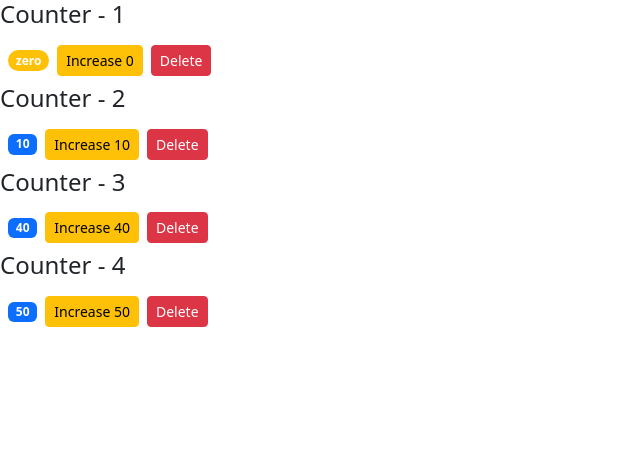
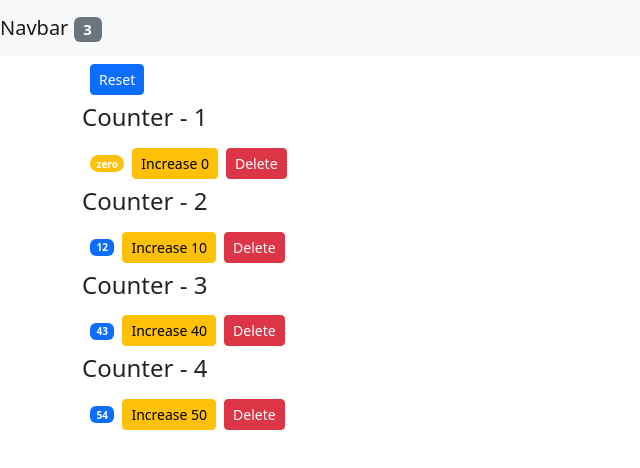
Before and after one commit to Beki-D/react-movie-mosh, a React (Create React App) app: page / in a window 1280 px wide. Shown: the top 468 px of the page, without its empty margins (0-640 px from the left). Built offline with nearby package versions, Linux system fonts and the light colour scheme.

Commit message:
Destructuring is kinda cool!

```diff
--- a/public/index.html
+++ b/public/index.html
@@ -2,15 +2,12 @@
 <html lang="en">
   <head>
     <meta charset="utf-8" />
-    <link rel="icon" href="%PUBLIC_URL%/favicon.ico" />
     <meta name="viewport" content="width=device-width, initial-scale=1" />
     <meta name="theme-color" content="#000000" />
     <meta
       name="description"
       content="Web site created using create-react-app"
     />
-    <link rel="apple-touch-icon" href="%PUBLIC_URL%/logo192.png" />
-    <link rel="manifest" href="%PUBLIC_URL%/manifest.json" />
     <title>React App</title>
   </head>
   <body>
--- a/src/App.js
+++ b/src/App.js
@@ -1,25 +1,56 @@
-import logo from './logo.svg';
+import React, { Component } from 'react';
+import NavBar from './components/navbar';
 import './App.css';
+import Counters from "./components/counters"
 
-function App() {
-  return (
-    <div className="App">
-      <header className="App-header">
-        <img src={logo} className="App-logo" alt="logo" />
-        <p>
-          Edit <code>src/App.js</code> and save to reload.
-        </p>
-        <a
-          className="App-link"
-          href="https://reactjs.org"
-          target="_blank"
-          rel="noopener noreferrer"
-        >
-          Learn React
-        </a>
-      </header>
-    </div>
-  );
+class App extends Component {
+  state = {
+    counters: [
+        {id: 1, value: 0},
+        {id: 2, value: 10},
+        {id: 3, value: 40},
+        {id: 4, value: 50},
+    ]
+  };
+
+  handleIncrement = counter => {
+      const counters = [...this.state.counters];
+      const index = counters.indexOf(counter);
+
+      counters[index] = {...counter};
+      counters[index].value++;
+      // console.log(this.state.counters[index]);
+      this.setState({counters});
+  };
+
+  handleReset = () => {
+      const counters = this.state.counters.map(c => {
+          c.value = 0;
+          return c;
+      });
+      this.setState({ counters });
+  };
+
+  handleDelete = counterID => {
+      const counters = this.state.counters.filter(c => c.id !== counterID);
+      this.setState({counters});
+  }
+
+  render() {
+    return (
+      <>
+        <NavBar totalCounters={this.state.counters.filter( c => c.value > 0).length}/>
+        <main className='container'>
+          <Counters
+            counters={this.state.counters}
+            onReset={this.handleReset}
+            onIncrement={this.handleIncrement}
+            onDelete={this.handleDelete}
+          />
+        </main>
+      </>
+    );
+  }
 }
 
 export default App;
--- a/src/components/counter.jsx
+++ b/src/components/counter.jsx
@@ -1,24 +1,17 @@
 import React, { Component } from 'react'
 
 class Counter extends Component {
-    state = {
-        value: this.props.counter.value
-    };
-
-    handleIncrement = () => {
-        this.setState({ value: this.state.value + 1});
-    };
-
     render() {
         return (
             <>
                 {this.props.children}
+
                 <span style={this.styles} className={ this.getBadgeClasses() }>
                     {this.formatCount()}
                 </span>
 
-                <button onClick={() => this.handleIncrement(this.state.value)} className="btn btn-warning btn-sm">
-                    Increase {this.state.value}
+                <button onClick={() => this.props.onIncrement(this.props.counter)} className="btn btn-warning btn-sm">
+                    Increase {this.props.counter.value}
                 </button>
 
                 <button onClick={() => this.props.onDelete(this.props.counter.id)} className="btn btn-danger btn-sm m-2">
@@ -28,17 +21,22 @@
         );
     }
 
+    styles = {
+        fontSize: 10,
+        fontWeight: "bold"
+    };
+
     getBadgeClasses() {
         let classes = "badge m-2 bg-";
-        classes += (this.state.value === 0) ? "warning rounded-pill" : "primary";
+        classes += (this.props.counter.value === 0) ? "warning rounded-pill" : "primary";
         return classes;
     }
 
     formatCount() {
-        const { value: count } = this.state;
+        const {value, id} = this.props.counter;
         //const zero = <h1>Nothing to display</h1>
 
-        return count === 0 ? 'zero' : this.state.value;
+        return value === 0 ? 'zero' : value + id;
     }
 }
 
--- a/src/components/counters.jsx
+++ b/src/components/counters.jsx
@@ -2,27 +2,20 @@
 import Counter from './counter';
 
 class Counters extends Component {
-    state = {
-        counters: [
-            {id: 1, value: 0},
-            {id: 2, value: 10},
-            {id: 3, value: 40},
-            {id: 4, value: 50},
-        ]
-    };
+    render() {
+        const {onReset, counters, onDelete, onIncrement} = this.props;
 
-    handleDelete = counterID => {
-        const counters = this.state.counters.filter(c => c.id !== counterID);
-        this.setState({counters});
-    }
-
-    render() {
         return (
         <div>
-            {this.state.counters.map( count => (
+            <button onClick={onReset} className="btn btn-primary btn-sm m-2">
+                Reset
+            </button>
+
+            {counters.map( count => (
                 <Counter
                     key={count.id}
-                    onDelete={this.handleDelete}
+                    onDelete={onDelete}
+                    onIncrement={onIncrement}
                     counter={count}>
                         <h4>Counter - {count.id}</h4>
                 </Counter>
--- /dev/null
+++ b/src/components/navbar.jsx
@@ -0,0 +1,27 @@
+// import React, { Component } from 'react'
+
+//stateless functional component
+const NavBar = ({totalCounters}) => {
+    return (
+        <nav className="navbar navbar-light bg-light">
+            <a className="navbar-brand" href="#navbar-brand">
+                Navbar <span className="badge badge-pill bg-secondary">{totalCounters}</span>
+            </a>
+        </nav>
+    );
+};
+
+//class component
+// class NavBar extends Component {
+//     render() {
+//         return (
+//             <nav className="navbar navbar-light bg-light">
+//                 <a className="navbar-brand" href="#navbar-brand">
+//                     Navbar <span className="badge badge-pill bg-secondary">{this.props.totalCounters}</span>
+//                 </a>
+//             </nav>
+//         );
+//     }
+// }
+
+export default NavBar;
--- a/src/index.js
+++ b/src/index.js
@@ -4,10 +4,9 @@
 import "./index.css";
 import App from "./App";
 import 'bootstrap/dist/css/bootstrap.css'
-import Counter from "./components/counters"
 
 const container = document.getElementById('root');
 const root = createRoot(container);
 
-root.render(<Counter tab="home"/>);
+root.render(<App tab="home"/>);
 //ReactDOM.render(<Counter />, document.getElementById("root"));
```
